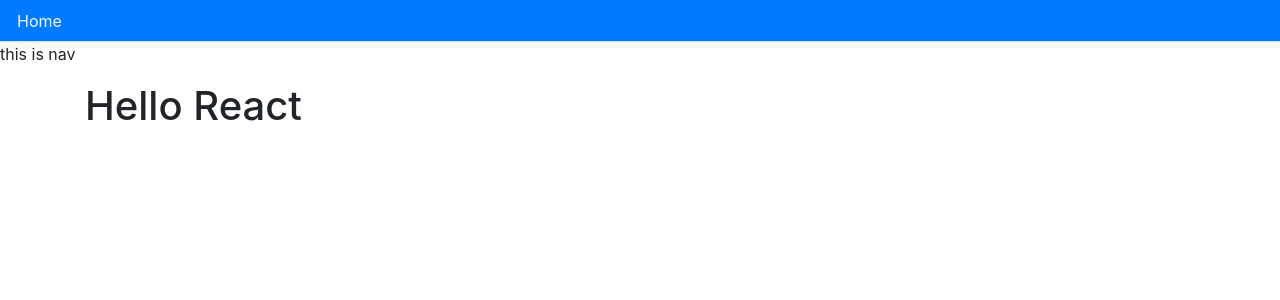
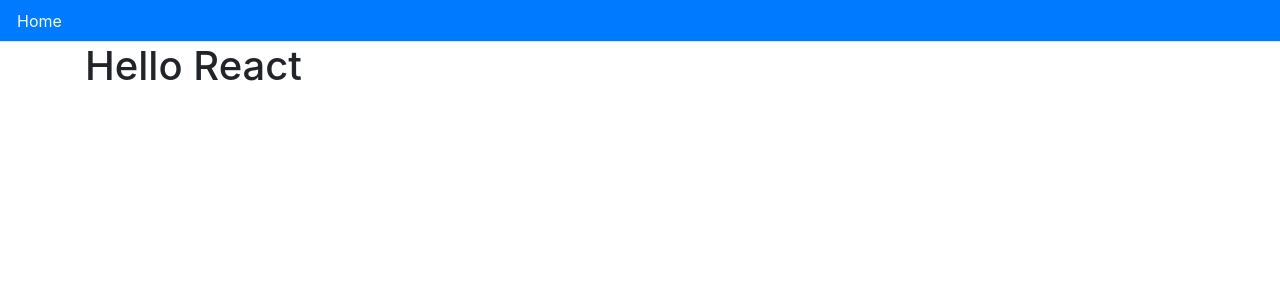
Before and after one commit to mar1n/mern-auth-client, a React (Create React App) app: page / in a window 1280 px wide. Shown: the top 300 px of the page. Built offline with nearby package versions, Linux system fonts and the light colour scheme.

Commit message:
using react router dom

```diff
--- a/package.json
+++ b/package.json
@@ -8,6 +8,7 @@
     "@testing-library/user-event": "^7.1.2",
     "react": "^16.13.1",
     "react-dom": "^16.13.1",
+    "react-router-dom": "^5.2.0",
     "react-scripts": "3.4.3"
   },
   "scripts": {
--- a/src/App.js
+++ b/src/App.js
@@ -1,20 +1,10 @@
 import React, { Fragment } from "react";
 import Layout from "./core/Layout";
-import Layour from "./core/Layout";
 
 const App = () => {
-  const nav = () => (
-    <ul className="nav nav-tabs bg-primary">
-      <li className="nav-item">
-        <a href="/" className="text-light nav-link">
-          Home
-        </a>
-      </li>
-    </ul>
-  );
+
   return (
     <Fragment>
-      {nav()}
       <Layout>
         <h1>Hello React</h1>
       </Layout>
--- /dev/null
+++ b/src/Routes.js
@@ -0,0 +1,15 @@
+import React from "react";
+import {BrowserRouter, Switch, Route} from "react-router-dom";
+import App from "./App";
+
+const Routes = () => {
+    return (
+        <BrowserRouter>
+            <Switch>
+                <Route path="/" component={App} />
+            </Switch>
+        </BrowserRouter>
+    )
+}
+
+export default Routes;
--- a/src/core/Layout.js
+++ b/src/core/Layout.js
@@ -1,9 +1,18 @@
 import React, { Fragment } from "react";
-
+import {Link} from "react-router-dom";
 const Layout = ({ children }) => {
+    const nav = () => (
+        <ul className="nav nav-tabs bg-primary">
+          <li className="nav-item">
+            <Link href="/" className="text-light nav-link">
+              Home
+            </Link>
+          </li>
+        </ul>
+      );
   return (
     <Fragment>
-      <p>this is nav</p>
+      {nav()}
       <div className="container">{children}</div>
     </Fragment>
   );
--- a/src/index.js
+++ b/src/index.js
@@ -1,10 +1,10 @@
 import React from "react";
 import ReactDOM from "react-dom";
-import App from "./App";
+import Routes from "./Routes";
 
 ReactDOM.render(
   <React.StrictMode>
-    <App />
+    <Routes />
   </React.StrictMode>,
   document.getElementById("root")
 );
```
Also changed, not shown: 1 other file (tests, documents, lock files or other folders).
